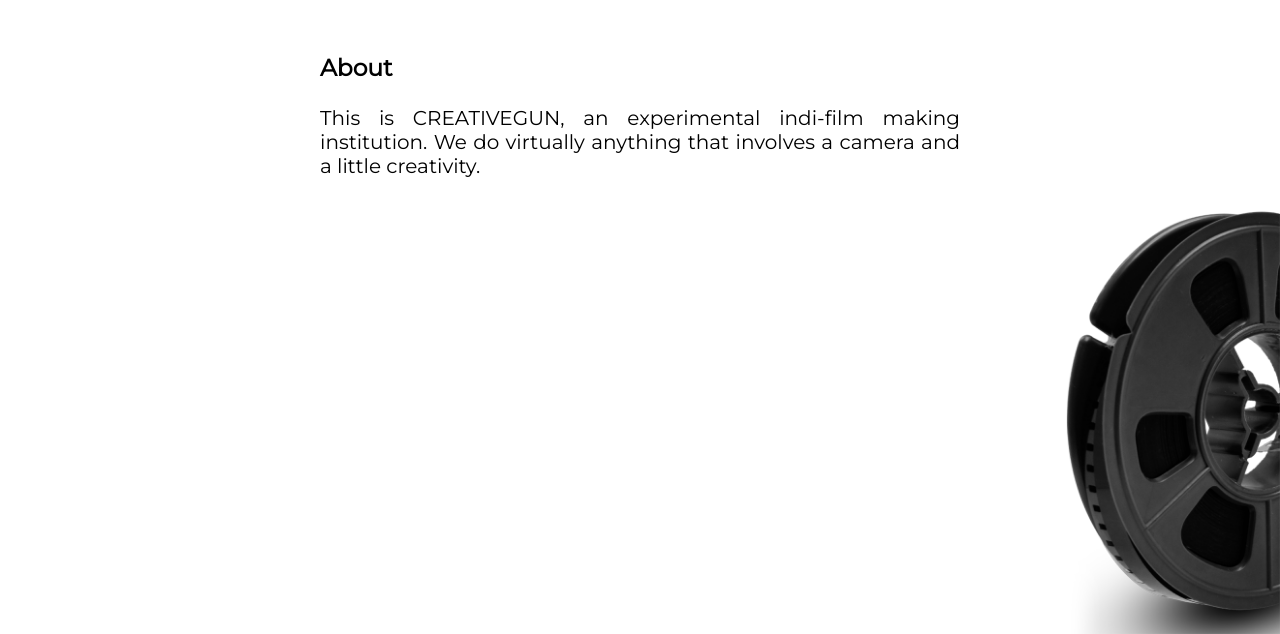
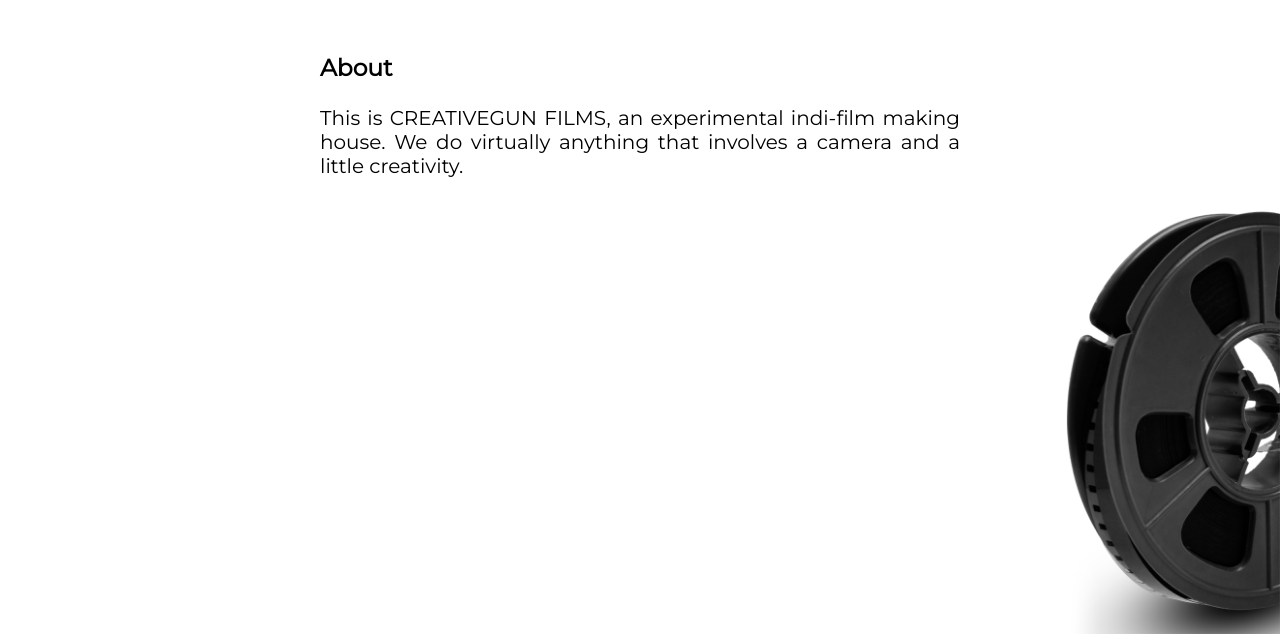
Before and after one commit to creativegun/creativegun.github.io, a plain HTML site: page about.html in a window 1280 px wide. Shown: the part 166-800 px from the top of the page. Drawn offline with Linux system fonts and the light colour scheme.

Commit message:
text change

```diff
--- a/about.html
+++ b/about.html
@@ -46,7 +46,7 @@ right: 0%;
 <a href="index.html"><img src="assets/Logo.png" class="logo"></a>
 <div class="text">
 <H3>About</H3>
-<p>This is CREATIVEGUN, an experimental indi-film making institution. We do virtually anything that involves a camera and a little creativity.</p>
+<p>This is CREATIVEGUN FILMS, an experimental indi-film making house. We do virtually anything that involves a camera and a little creativity.</p>
 </div>
 <img src="assets/BG3.png" class="BG">
 </BODY>
```
